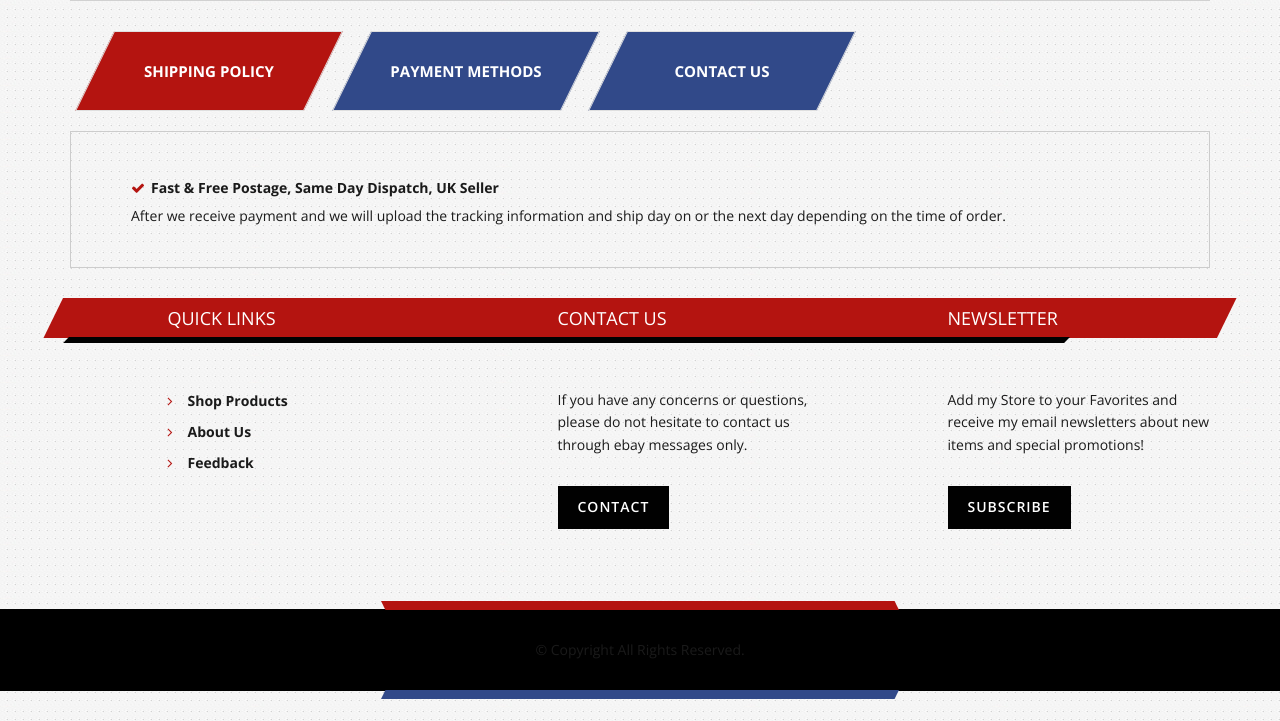
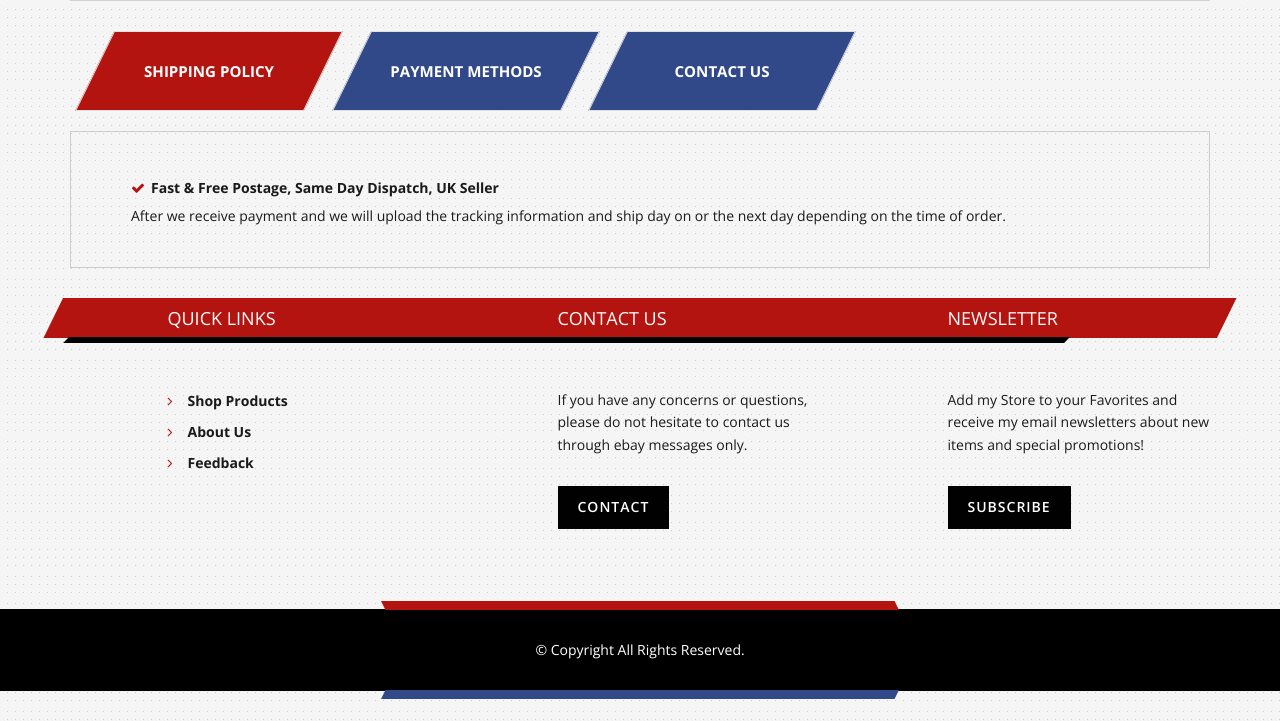
Before and after one commit to rony-sarkar/Tradus-Group, a plain HTML site: page index.html in a window 1280 px wide. Shown: the part 1075-1796 px from the top of the page. Drawn offline with nearby package versions, Linux system fonts and the light colour scheme.

Commit message:
Update style.css

```diff
--- a/css/style.css
+++ b/css/style.css
@@ -33,7 +33,7 @@ a {
 p {
     font-size: 14px;
     font-family: 'Open Sans', sans-serif;
-        color: #1a1a1a !important;
+        color: #1a1a1a;
 }
 
 .main-div {
```
